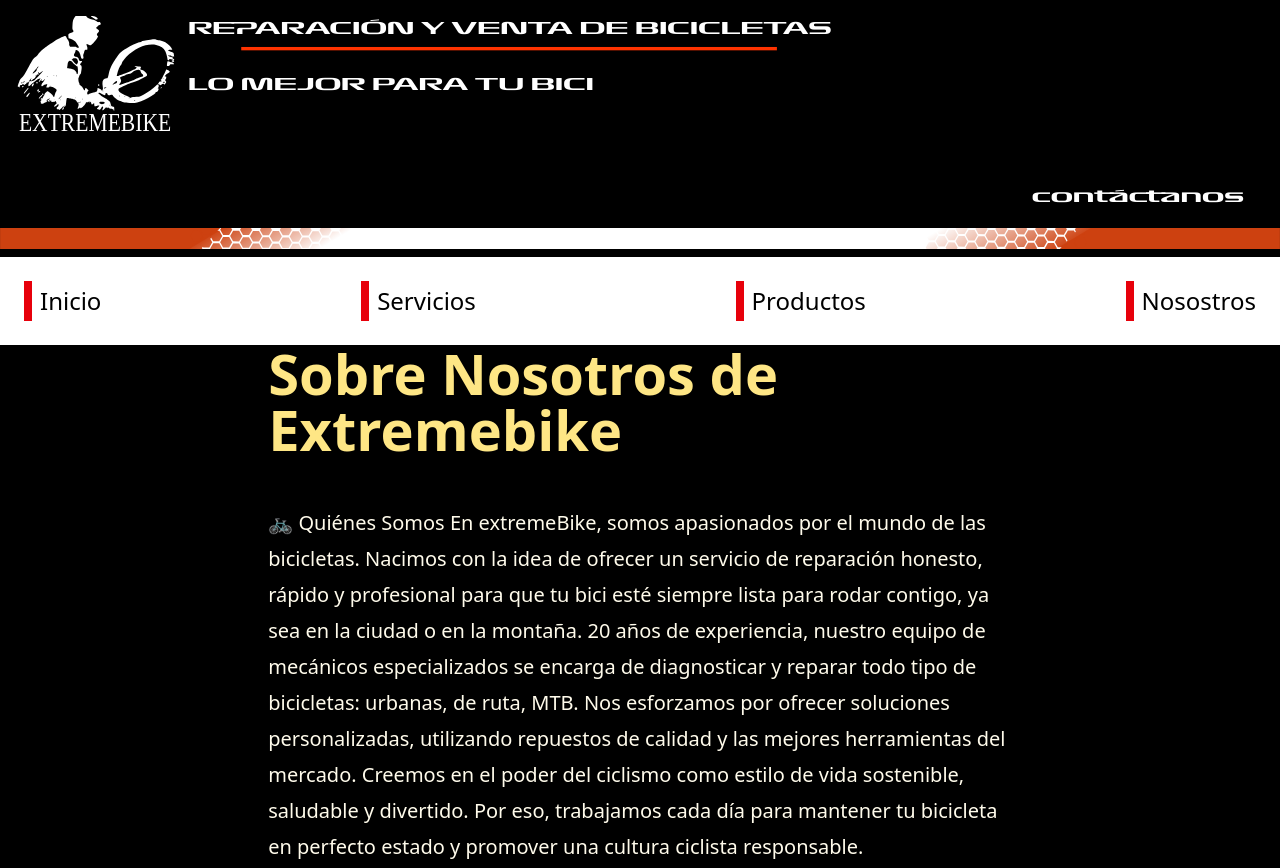
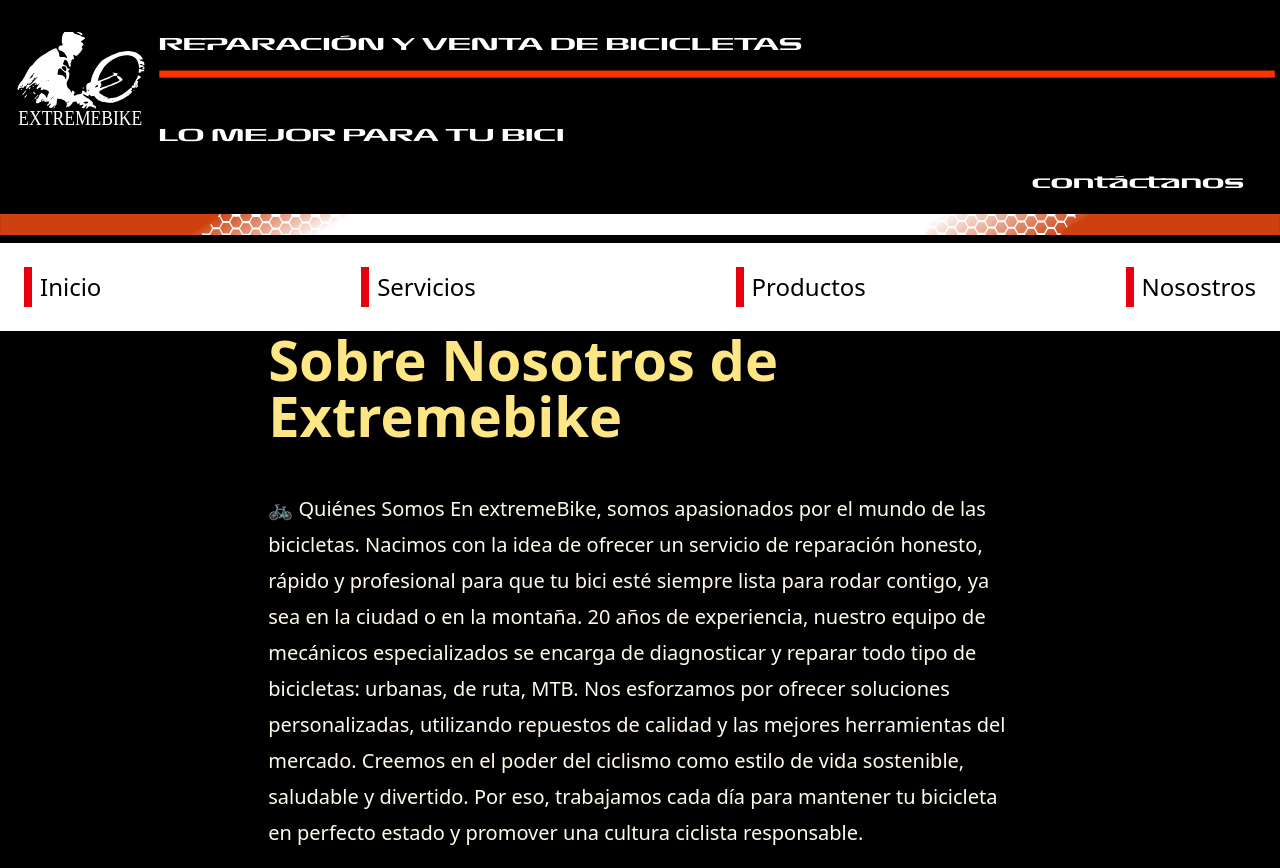
Before and after one commit to MattDevp/extremebike, an Astro site: page /about in a window 1280 px wide. Shown: the top 868 px of the page. Built offline with nearby package versions, Linux system fonts and the light colour scheme; Astro itself is replaced by a stand-in of ours.

```diff
--- a/src/components/Header1.astro
+++ b/src/components/Header1.astro
@@ -3,20 +3,20 @@
 import Navbar from "./Navbar.astro"
 ---
 
-<header class="">
+<header class="mt-4">
     <div class="flex">
         <div class="flex gap-3 mt-4 ml-4">
             <div class="foto">
-                <img src="/logo-header.svg" alt="logo-header" width="160" height="160">
+                <img src="/logo-header.svg" alt="logo-header" width="180" height="180">
             </div>
-            <div class="">
+            <div class="flex flex-col m-0">
                 <div>
                     <h1>REPARACIÓN Y VENTA DE BICICLETAS</h1>
                 </div>
                 <div class="">
-                    <img class="m-0 p-0 h-8 w-full" src="/separador.svg" alt="seperador">
+                    <img class="h-full w-full" src="/separador.svg" alt="seperador">
                 </div>
-                <div class="mt-0">
+                <div>
                     <h2>LO MEJOR PARA TU BICI</h2>
                 </div>
             </div>
```
